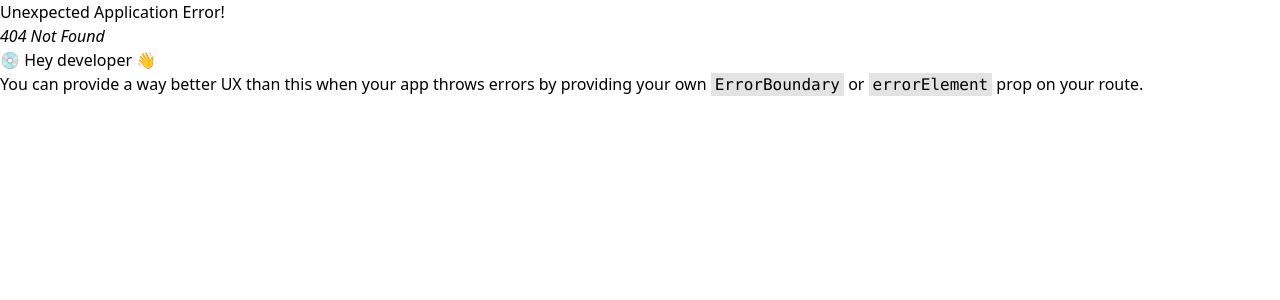
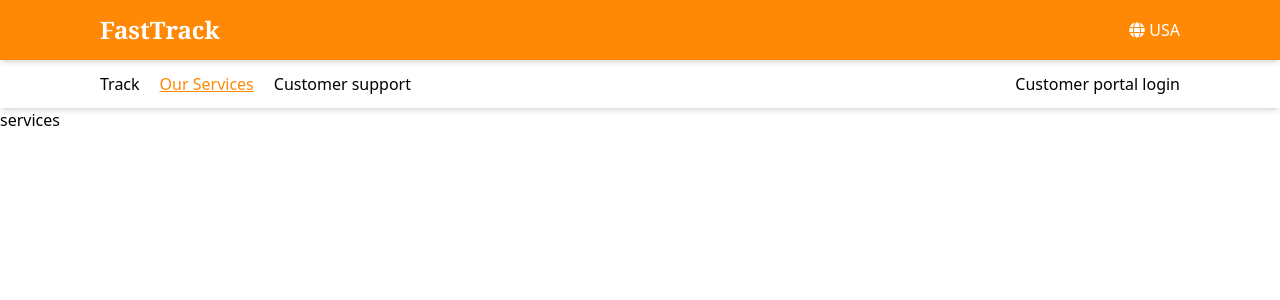
Before and after one commit to Tonywhite1997/tracking-website, a React (Vite) app: page /services in a window 1280 px wide. Before the commit this address had no page. Shown: the top 300 px of the page. Built offline with nearby package versions, Linux system fonts and the light colour scheme.

Commit message:
added the our services section to home page

```diff
--- a/UI/Card.jsx
+++ b/UI/Card.jsx
@@ -2,10 +2,24 @@ import React from "react";
 
 function Card({ Icon, title, description }) {
   return (
-    <div>
-      <Icon />
-      <h1>{title}</h1>
-      <p>{description}</p>
+    <div
+      className="group w-65 p-7 shadow-lg bg-white rounded flex flex-col justify-center items-center cursor-pointer
+                transform transition duration-300 hover:scale-105 hover:shadow-2xl"
+    >
+      <Icon className="text-4xl text-orange-400" />
+      <h1 className="font-bold">{title}</h1>
+      <p className="text-justify line-clamp-3">
+        {description} Lorem ipsum dolor sit, amet consectetur adipisicing elit.
+        Sed cumque veritatis nihil ex asperiores, dolores optio, laboriosam
+        vitae maxime suscipit molestias dicta eveniet eligendi. Totam vitae sed
+        possimus qui porro?
+      </p>
+      <div
+        className="flex items-center justify-center w-10 h-10 rounded-full bg-orange-100 text-orange-400 text-2xl mt-2
+                  transition duration-300 group-hover:bg-orange-400 group-hover:text-white"
+      >
+        &rarr;
+      </div>
     </div>
   );
 }
--- a/src/layout/Nav.jsx
+++ b/src/layout/Nav.jsx
@@ -5,7 +5,7 @@ function Nav() {
   const currentPage = useLocation().pathname;
 
   return (
-    <div className="h-15 px-25 flex justify-between items-center shadow-md font-medium">
+    <div className="h-12 px-25 flex justify-between items-center shadow-md font-medium">
       <div className="flex gap-5">
         <Link
           to="/"
@@ -15,6 +15,18 @@ function Nav() {
         >
           Track
         </Link>
+
+        <Link
+          to="/services"
+          className={`cursor-pointer hover:underline hover:text-orange-400 ${
+            currentPage === "/services"
+              ? "text-orange-400 underline"
+              : "text-black"
+          }`}
+        >
+          Our Services
+        </Link>
+
         <Link
           to="/customer-support"
           className={`cursor-pointer hover:underline hover:text-orange-400 ${
--- a/src/layout/home/Hero.jsx
+++ b/src/layout/home/Hero.jsx
@@ -15,7 +15,7 @@ function Main() {
           placeholder="Enter your tracking code"
           className="flex-1 px-4 py-4 border-none focus:outline-none text-black"
         />
-        <button className="bg-orange-400 text-white px-6 py-4 hover:bg-orange-600 font-semibold">
+        <button className="bg-orange-400 text-white px-6 py-4 hover:bg-orange-600 font-semibold cursor-pointer">
           Track now
         </button>
       </div>
--- a/src/layout/home/Services.jsx
+++ b/src/layout/home/Services.jsx
@@ -1,16 +1,22 @@
-import React from "react";
-import { FaWarehouse } from "react-icons/fa";
+import { FaWarehouse, FaPlane, FaShip, FaCar } from "react-icons/fa";
 import Card from "../../../UI/Card";
 
 function Services() {
   return (
-    <div className="h-24">
-      services
-      <Card
-        Icon={FaWarehouse}
-        title={"Warehousing"}
-        description="Hello world"
-      />
+    <div className=" flex flex-col justify-center items-center gap-3 py-10">
+      <h1 className="text-3xl font-bold relative inline-block  after:content-[''] after:block after:w-1/2 after:border-b-4 after:border-orange-400 after:mt-1">
+        Our Services
+      </h1>
+      <div className="flex justify-center items-center gap-0.5 px-5 py-10 flex-wrap">
+        <Card
+          Icon={FaWarehouse}
+          title={"Warehousing"}
+          description="Hello world"
+        />
+        <Card Icon={FaPlane} title={"Air Freight"} description="Hello world" />
+        <Card Icon={FaShip} title={"Ocean Freight"} description="Hello world" />
+        <Card Icon={FaCar} title={"Road Freight"} description="Hello world" />
+      </div>
     </div>
   );
 }
--- a/src/main.jsx
+++ b/src/main.jsx
@@ -5,11 +5,13 @@ import "./app.css";
 import App from "./App.jsx";
 import CustomerSupport from "./pages/CustomerSupport";
 import CustomerLogin from "./pages/CustomerLogin";
+import Services from "./pages/OurServices";
 
 const router = createBrowserRouter([
   { path: "/", element: <App /> },
   { path: "/customer-support", element: <CustomerSupport /> },
   { path: "/login", element: <CustomerLogin /> },
+  { path: "/services", element: <Services /> },
 ]);
 
 createRoot(document.getElementById("root")).render(
--- a/src/pages/Home.jsx
+++ b/src/pages/Home.jsx
@@ -1,4 +1,3 @@
-import React from "react";
 import Header from "../layout/Header";
 import Nav from "../layout/Nav";
 import Hero from "../layout/home/Hero";
@@ -6,13 +5,14 @@ import Services from "../layout/home/Services";
 
 function Home({ images, currentIndex }) {
   return (
-    <div className="flex flex-col h-screen w-full ">
+    <div className="flex flex-col w-full">
       <Header />
       <Nav />
+      <div className="relative w-full h-[calc(100vh-6.5rem)] flex flex-col justify-center items-center overflow-hidden">
         {images.map((src, index) => (
           <div
             key={index}
-          className={`absolute inset-0 bg-center bg-cover filter brightness-40 top-29 transition-opacity duration-2000 ${
+            className={`absolute top-1 inset-0 bg-center bg-cover filter brightness-40 transition-opacity duration-2000 ${
               index === currentIndex ? "opacity-100" : "opacity-0"
             }`}
             style={{ backgroundImage: `url(${src})` }}
@@ -20,7 +20,8 @@ function Home({ images, currentIndex }) {
         ))}
 
         <Hero />
-      {/* <Services /> */}
+      </div>
+      <Services />
     </div>
   );
 }
--- /dev/null
+++ b/src/pages/OurServices.jsx
@@ -0,0 +1,14 @@
+import Header from "../layout/Header";
+import Nav from "../layout/Nav";
+
+function Services() {
+  return (
+    <div>
+      <Header />
+      <Nav />
+      services
+    </div>
+  );
+}
+
+export default Services;
```
Also changed, not shown: src/layout/Header.jsx (+0 -9 lines). Lines whose indentation alone changed are shown as unchanged.
